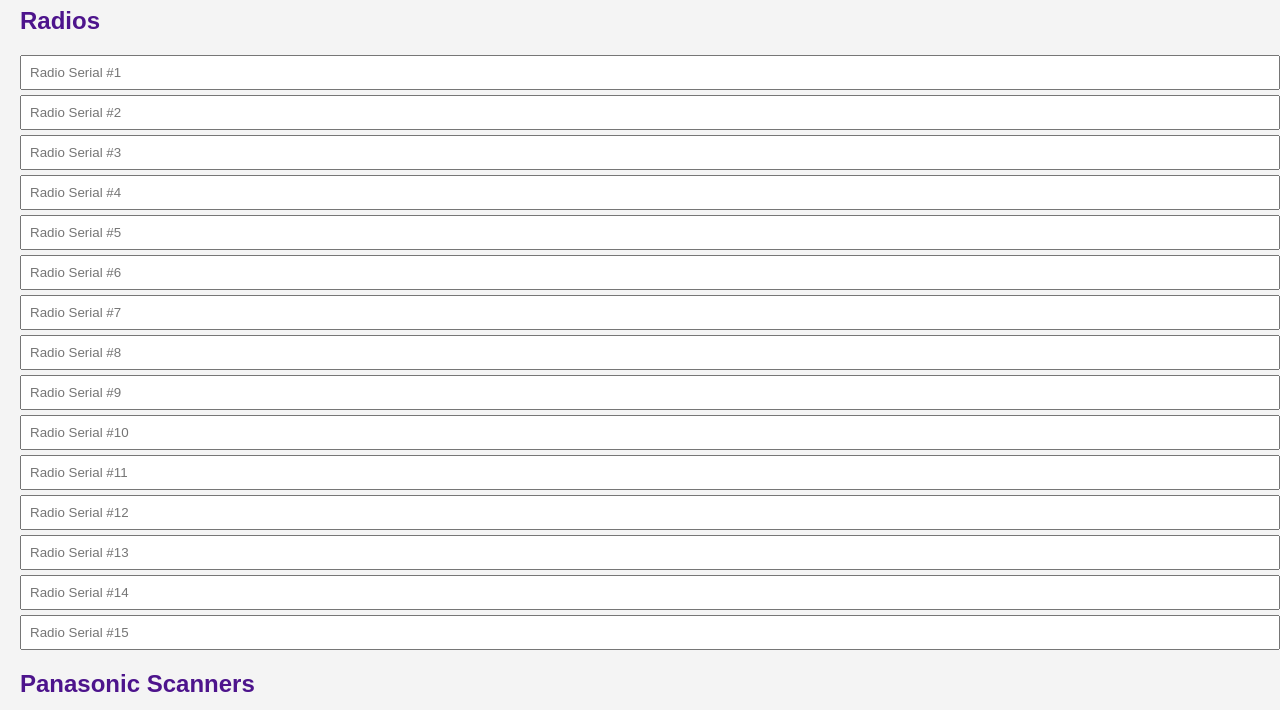
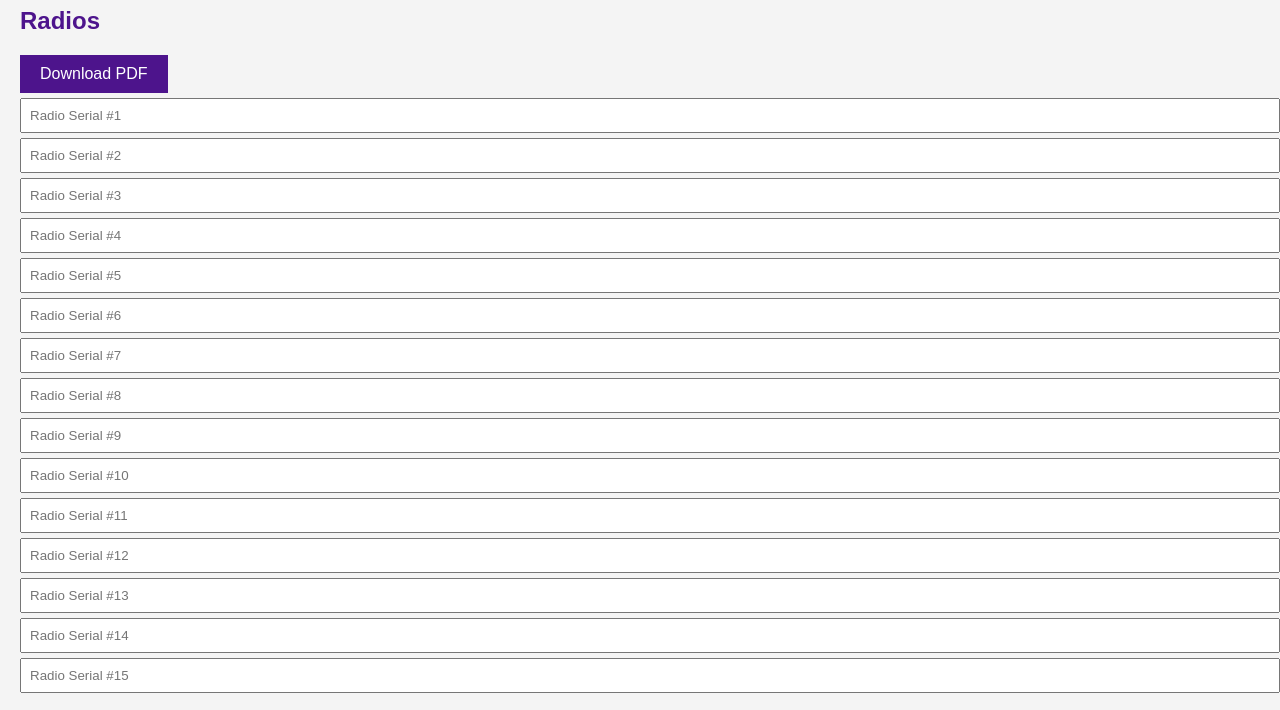
Before and after one commit to John39678/Equipment-audit.pwa, a plain HTML site: page index.html in a window 1280 px wide. Shown: the part 93-803 px from the top of the page. Drawn offline with nearby package versions, Linux system fonts and the light colour scheme.

Commit message:
Update index.html

```diff
--- a/index.html
+++ b/index.html
@@ -14,6 +14,7 @@
 
     <h2>Radios</h2>
     <form id="auditForm">
+      <button type="button" onclick="generatePDF()">Download PDF</button>
       <div class="section">
         <!-- Radio Fields -->
         <input type="text" placeholder="Radio Serial #1" maxlength="12" />
```
